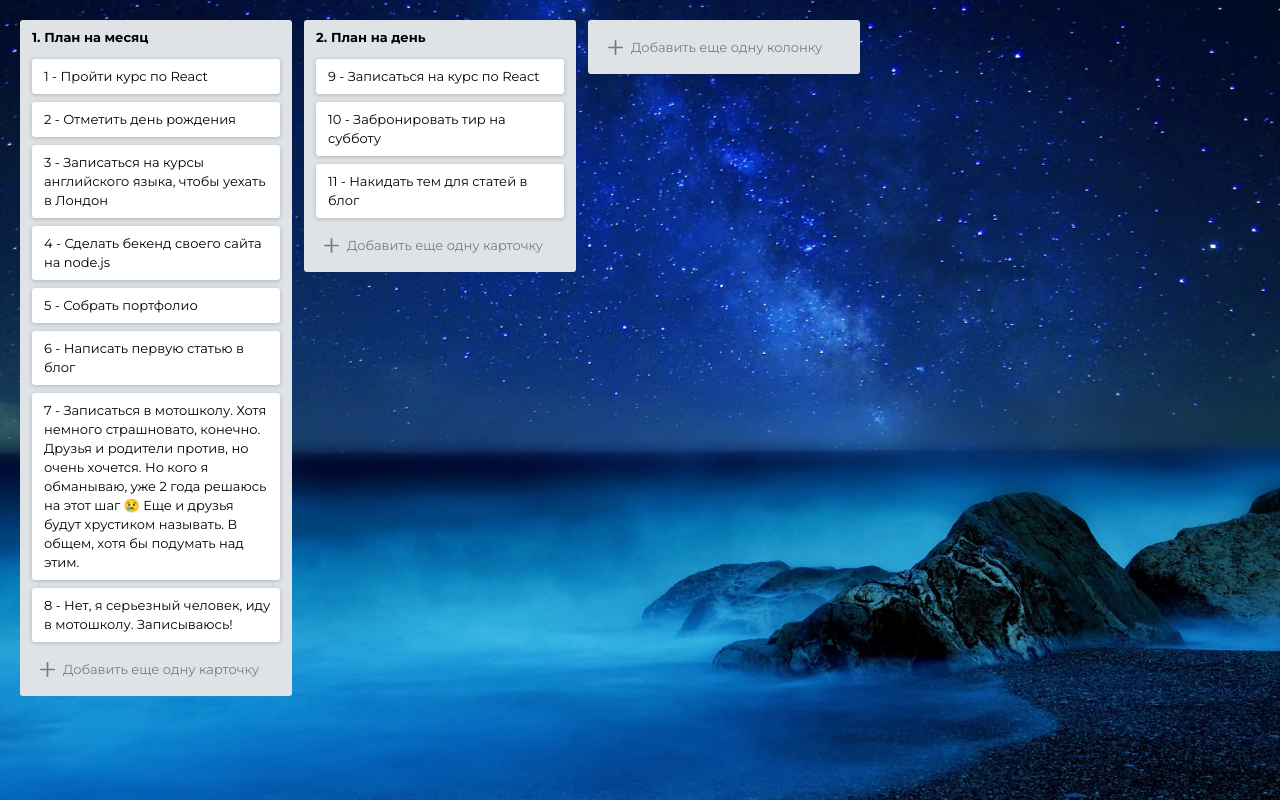
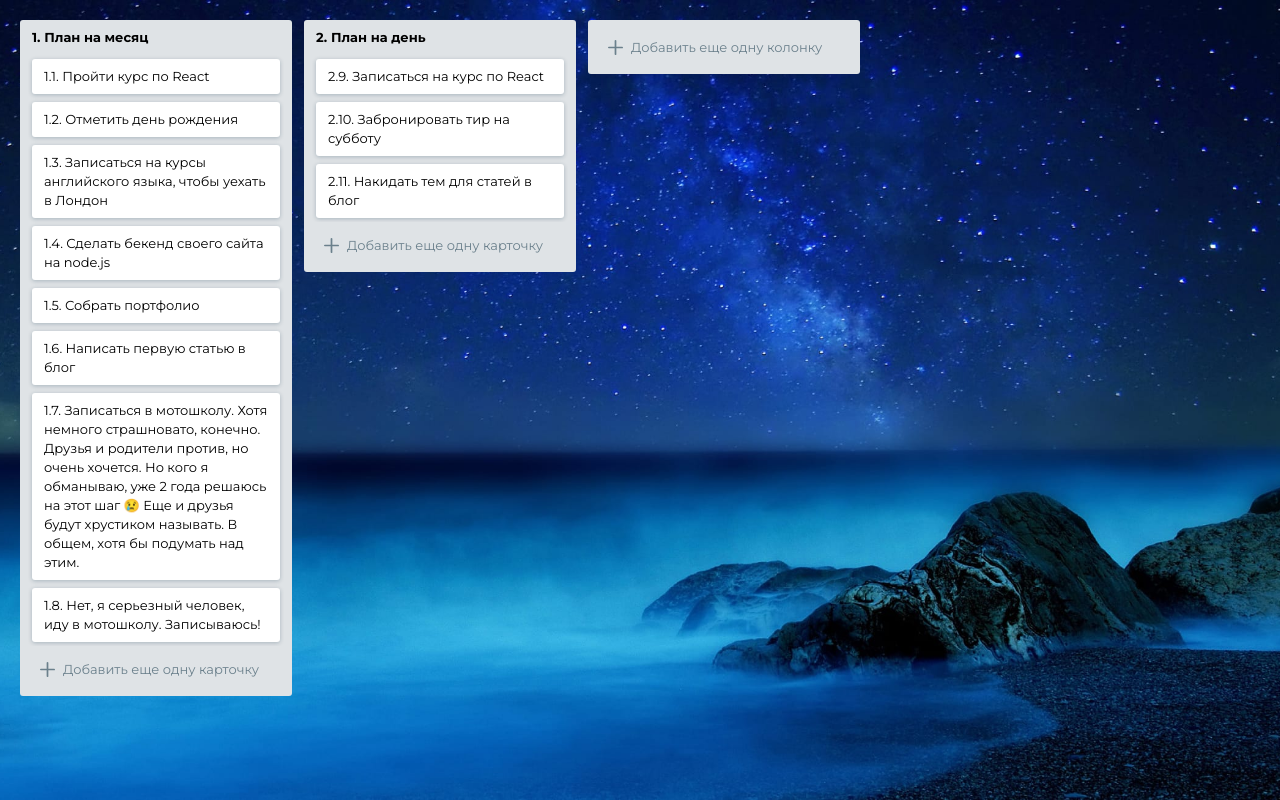
Before and after one commit to GeorgeGUS/kanban, a React (Create React App) app: page / in a window 1280 px wide. Built offline with nearby package versions, Linux system fonts and the light colour scheme.

Commit message:
Release dragging cards inside and between cardLists (without saving new position)

```diff
--- a/package.json
+++ b/package.json
@@ -4,6 +4,7 @@
   "private": true,
   "dependencies": {
     "react": "^16.8.6",
+    "react-beautiful-dnd": "11.0.2",
     "react-dom": "^16.8.6",
     "react-redux": "^7.0.2",
     "react-scripts": "3.0.0",
--- a/src/components/boards/Boards/Boards.js
+++ b/src/components/boards/Boards/Boards.js
@@ -1,6 +1,7 @@
 import React, { Component } from 'react';
 import { bindActionCreators } from 'redux';
 import { connect } from 'react-redux';
+import { DragDropContext } from 'react-beautiful-dnd';
 
 import { fetchData } from '../../../actions';
 import BoardList from '../BoardList';
@@ -12,6 +13,11 @@ import './Boards.css';
 const kanbanService = new KanbanService();
 
 class Boards extends Component {
+  onDragEnd = result => {
+    const { destination, source, draggableId } = result;
+    console.log('on drag end', destination, source, draggableId);
+  };
+
   componentDidMount() {
     this.props.fetchData();
   }
@@ -20,7 +26,9 @@ class Boards extends Component {
     const { boards, newBoardId } = this.props;
     return (
       <div className='boards'>
-        <BoardList boards={boards} />
+        <DragDropContext onDragEnd={this.onDragEnd}>
+          <BoardList boards={boards} />
+        </DragDropContext>
         <NewBoard id={newBoardId} />
       </div>
     );
--- a/src/components/cards/Card/Card.js
+++ b/src/components/cards/Card/Card.js
@@ -1,11 +1,21 @@
 import React from 'react';
+import { Draggable } from 'react-beautiful-dnd';
 import './Card.css';
 
-const Card = ({ id, text }) => {
+const Card = ({ boardId, id, text, index }) => {
   return (
-    <p className='card'>
-      {id} - {text}
-    </p>
+    <Draggable draggableId={id} index={index}>
+      {provided => (
+        <p
+          className='card'
+          ref={provided.innerRef}
+          {...provided.draggableProps}
+          {...provided.dragHandleProps}
+        >
+          {boardId}.{id}. {text}
+        </p>
+      )}
+    </Draggable>
   );
 };
 
--- a/src/components/cards/CardList/CardList.js
+++ b/src/components/cards/CardList/CardList.js
@@ -1,21 +1,32 @@
 import React from 'react';
 import { connect } from 'react-redux';
+import { Droppable } from 'react-beautiful-dnd';
 import Card from '../Card';
+
 import './CardList.css';
 
 const CardList = ({ boardId, cards }) => {
   const boardCards = cards.filter(card => card.boardId === boardId);
-  if (boardCards.length === 0) {
-    return null;
-  }
+  // if (boardCards.length === 0) {
+  //   return null;
+  // }
   return (
-    <ul className='card-list'>
-      {boardCards.map(({ id, text }) => (
-        <li key={id} className='card-list__item'>
-          <Card id={id} text={text} />
-        </li>
-      ))}
-    </ul>
+    <Droppable droppableId={boardId}>
+      {provided => (
+        <ul
+          className='card-list'
+          ref={provided.innerRef}
+          {...provided.droppableProps}
+        >
+          {boardCards.map(({ id, text }, index) => (
+            <li key={id} className='card-list__item'>
+              <Card boardId={boardId} id={id} text={text} index={index} />
+            </li>
+          ))}
+          {provided.placeholder}
+        </ul>
+      )}
+    </Droppable>
   );
 };
 
```
Also changed, not shown: 1 other file (tests, documents, lock files or other folders).
